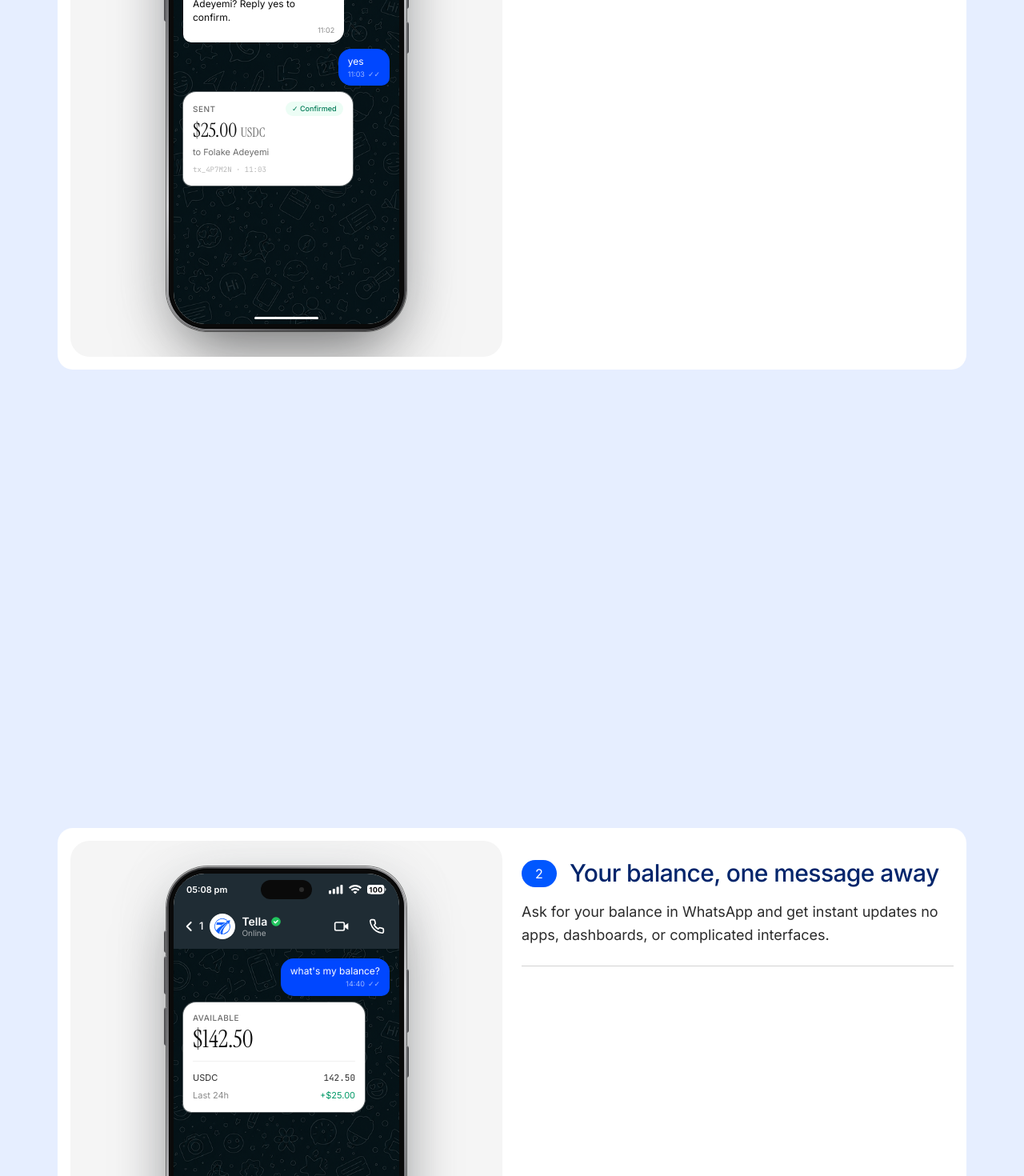
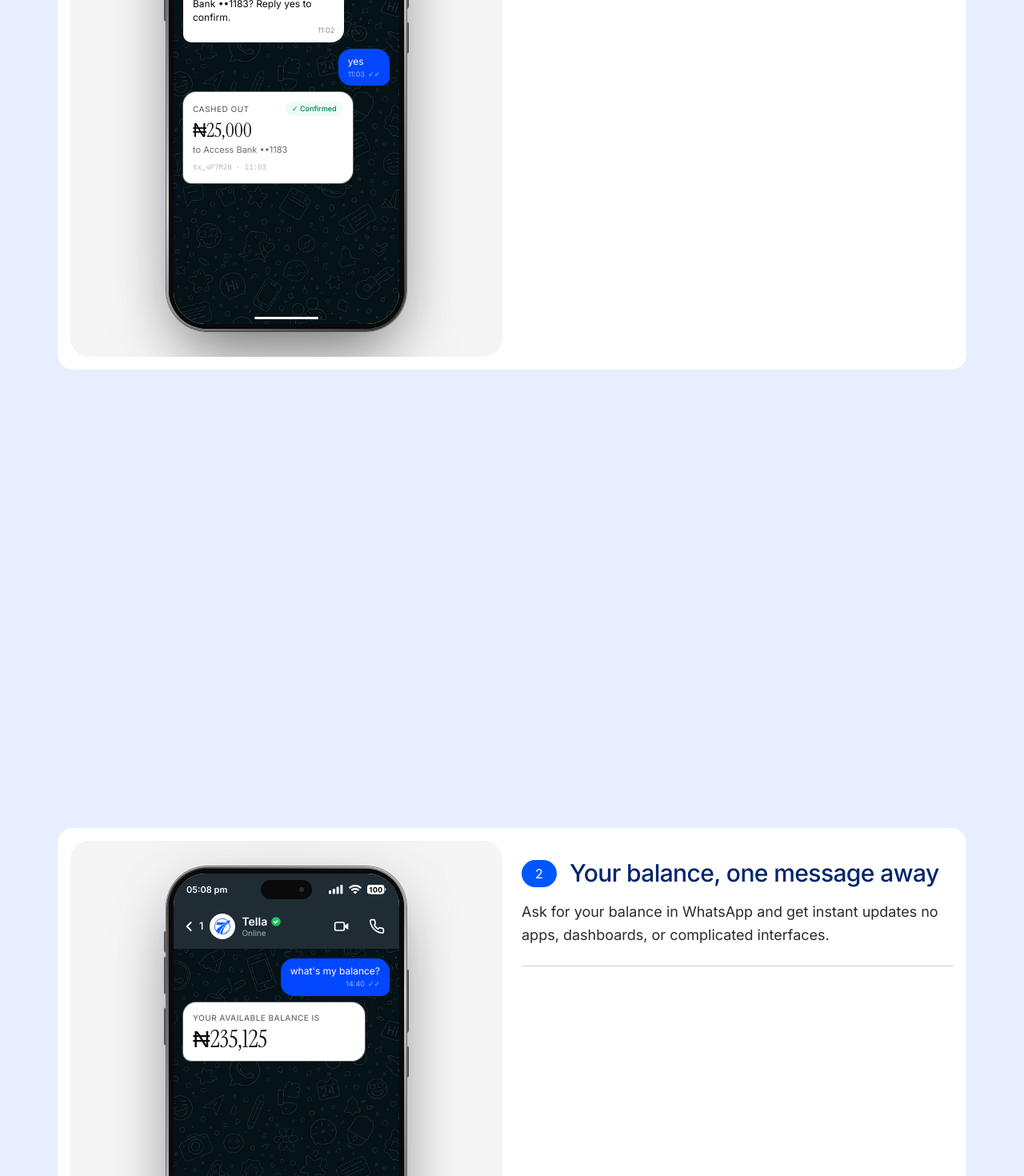
Before and after one commit to ibochivincent-lang/meirei, a Next.js app: page / in a window 1280 px wide. Shown: the part 1380-2850 px from the top of the page at 80% size. Built offline with nearby package versions, Linux system fonts and the light colour scheme.

Commit message:
fix(illustrations): update messaging and formatting for cash transactions

```diff
--- a/components/illustrations/feature-illustrations.tsx
+++ b/components/illustrations/feature-illustrations.tsx
@@ -144,10 +144,10 @@
       <PhoneFrame>
         <ChatScreen>
           <Bubble side="out" time="11:02">
-            send 25 to folake
+            cash out 25k to access bank
           </Bubble>
           <Bubble side="in" time="11:02">
-            Send 25 USDC to Folake Adeyemi? Reply yes to confirm.
+            Cash out ₦25,000 to Access Bank ••1183? Reply yes to confirm.
           </Bubble>
           <Bubble side="out" time="11:03">
             yes
@@ -156,17 +156,17 @@
             <div className="w-[82%] rounded-2xl rounded-bl-md bg-white p-3 shadow-sm ring-1 ring-ink-200/40">
               <div className="flex items-center justify-between">
                 <span className="text-[10px] font-medium uppercase tracking-wider text-ink-500">
-                  Sent
+                  Cashed out
                 </span>
                 <span className="rounded-full bg-emerald-50 px-2 py-0.5 text-[9px] font-medium text-emerald-700">
                   ✓ Confirmed
                 </span>
               </div>
               <p className="mt-1.5 font-display text-2xl leading-none text-ink-900">
-                $25.00 <span className="text-base text-ink-500">USDC</span>
+                ₦25,000
               </p>
               <p className="mt-1 text-[11px] text-ink-500">
-                to Folake Adeyemi
+                to Access Bank ••1183
               </p>
               <p className="mt-2 font-mono text-[9px] text-ink-300">
                 tx_4P7M2N · 11:03
@@ -193,21 +193,11 @@
           <div className="flex justify-start">
             <div className="w-[88%] rounded-2xl rounded-bl-md bg-white p-3 shadow-sm ring-1 ring-ink-200/40">
               <p className="text-[10px] font-medium uppercase tracking-wider text-ink-500">
-                Available
+                Your available balance is
               </p>
               <p className="mt-1 font-display text-3xl leading-none text-ink-900">
-                $142.50
+                ₦235,125
               </p>
-              <div className="mt-3 space-y-1.5 border-t border-ink-200/40 pt-3 text-[11px]">
-                <div className="flex justify-between text-ink-700">
-                  <span>USDC</span>
-                  <span className="font-mono">142.50</span>
-                </div>
-                <div className="flex justify-between text-ink-400">
-                  <span>Last 24h</span>
-                  <span className="text-emerald-600">+$25.00</span>
-                </div>
-              </div>
             </div>
           </div>
         </ChatScreen>
@@ -235,10 +225,10 @@
                 </span>
               </div>
               <p className="mt-1.5 font-display text-2xl leading-none text-ink-900">
-                $50.00 <span className="text-base text-ink-500">USDC</span>
+                ₦50,000
               </p>
               <p className="mt-1 text-[11px] text-ink-500">
-                from Adaeze Nwosu
+                from Zara Designs
               </p>
               <p className="mt-2 font-mono text-[9px] text-ink-300">
                 tx_9X3K1B · 09:22
@@ -246,7 +236,7 @@
             </div>
           </div>
           <Bubble side="in" time="9:22">
-            You've received $50 from Adaeze. New balance: $192.50.
+            Payment received - Your balance is now ₦182,500 and is available anytime.
           </Bubble>
         </ChatScreen>
       </PhoneFrame>
@@ -277,7 +267,7 @@
             cash out the same again
           </Bubble>
           <Bubble side="in" time="13:20">
-            Cash out ₦5,000 to GTBank — confirm?
+            Cash out ₦5,000 to GTBank - confirm?
           </Bubble>
         </ChatScreen>
       </PhoneFrame>
```
